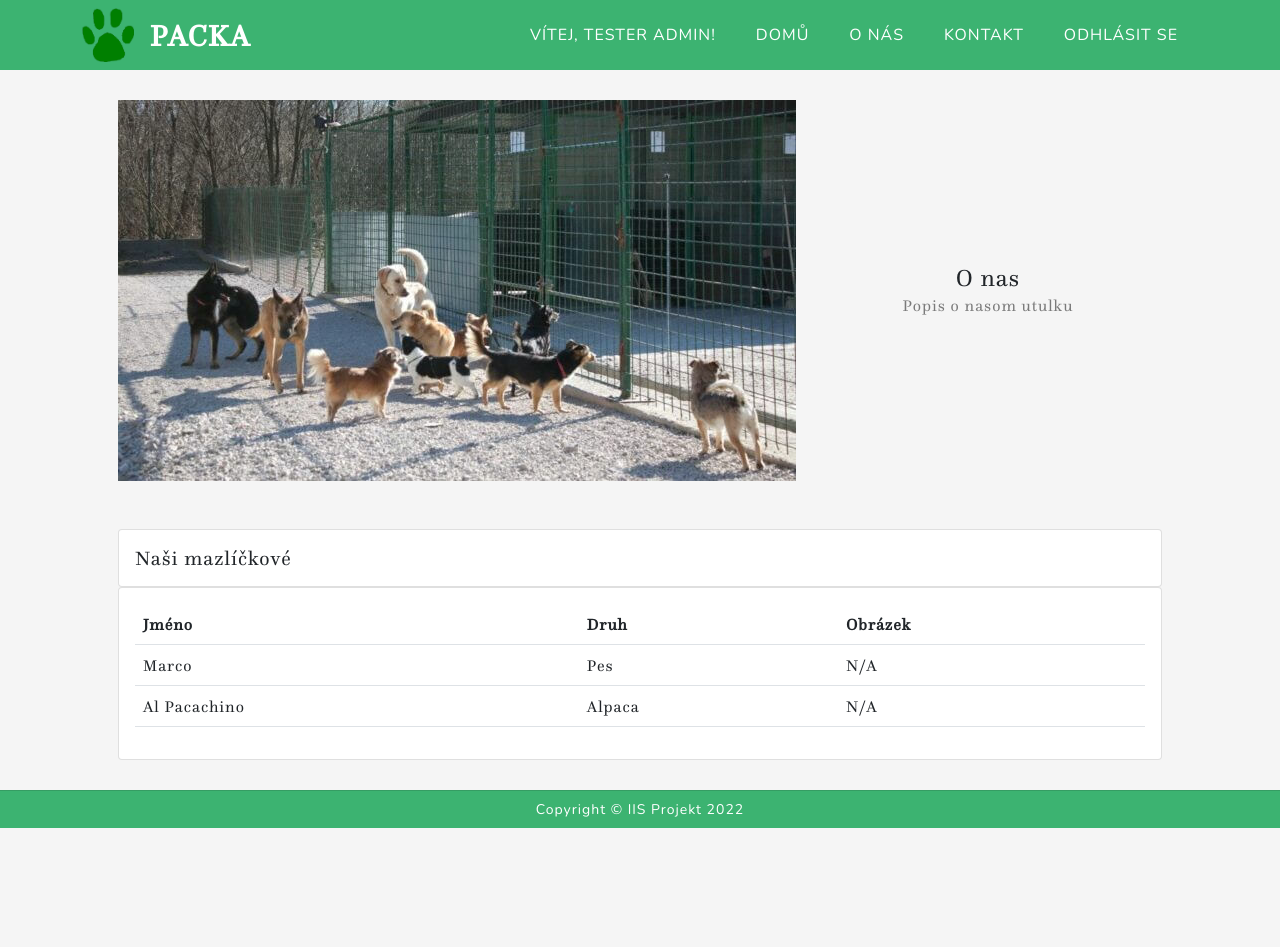
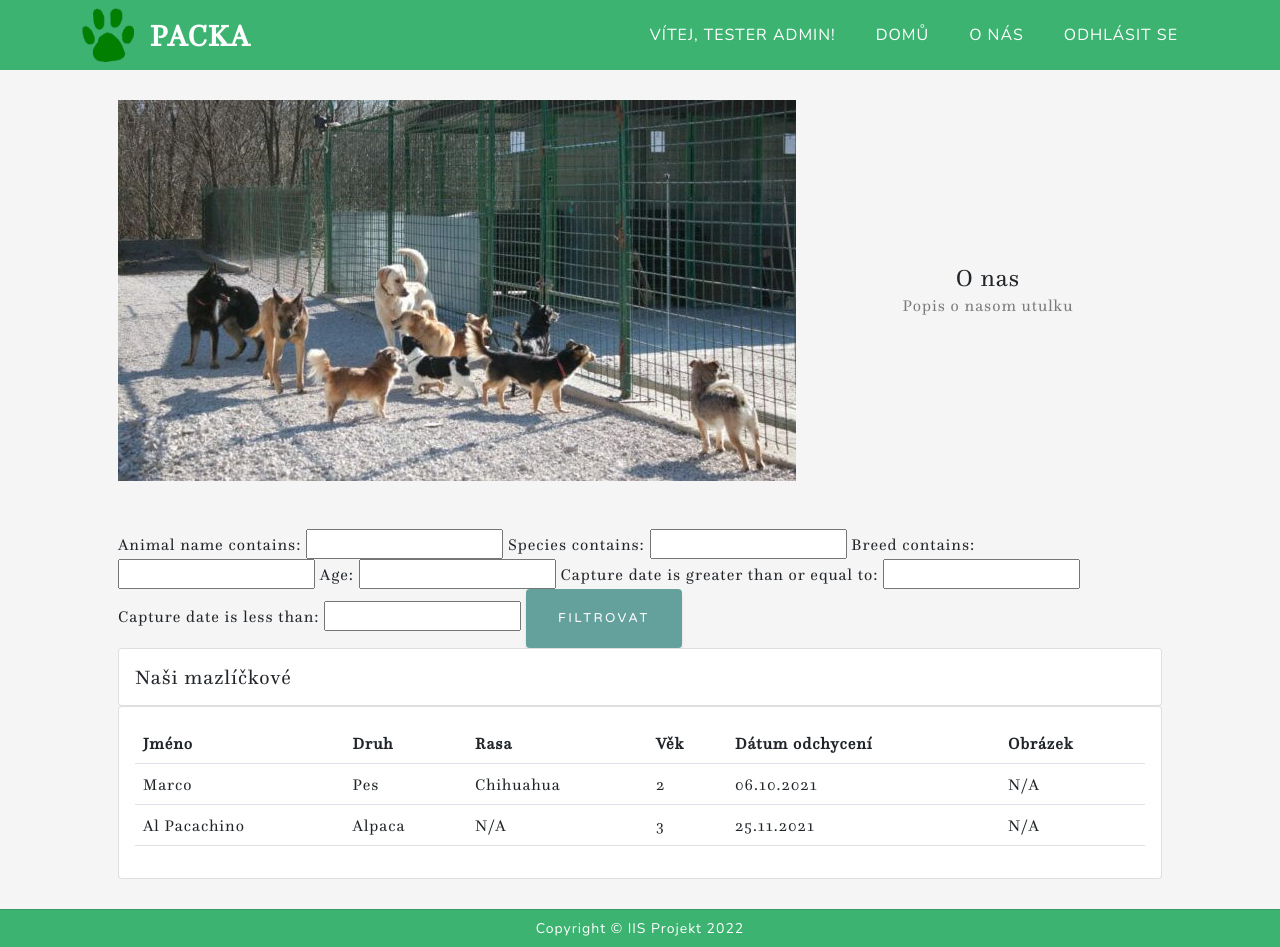
Before and after one commit to MoZZrello/IIS-Project-2022, a Django app: page /about/ in a window 1280 px wide. Before the commit the page ends 828 px from the top, so only its background shows below. Run offline with Django 4.2, Linux system fonts and the light colour scheme; a user stored in the database is signed in; data comes from the database, SQL or seed files in the repository; some libraries are stand-ins or nearby versions; some web fonts are replaced.

Commit message:
Profile page and filters

```diff
--- /dev/null
+++ b/src/IISapp/filters.py
@@ -0,0 +1,16 @@
+import django_filters
+from django_filters import DateFilter, CharFilter
+
+from .models import *
+
+
+class AnimalFilter(django_filters.FilterSet):
+    capture_date_after = DateFilter(field_name="capture_date", lookup_expr="gte")
+    capture_date_before = DateFilter(field_name="capture_date", lookup_expr="lt")
+    animal_name = CharFilter(field_name="animal_name", lookup_expr="icontains")
+    species = CharFilter(field_name="species", lookup_expr="icontains")
+    breed = CharFilter(field_name="breed", lookup_expr="icontains")
+
+    class Meta:
+        model = Animal
+        fields = ['animal_name', 'species', 'breed', 'age']
--- a/src/IISapp/templates/about.html
+++ b/src/IISapp/templates/about.html
@@ -18,6 +18,15 @@
             </div>
         </div>
 
+
+<div class="row">
+    <div class="col">
+        <form method="GET">
+            {{myFilter.form}}
+            <button class="btn btn-primary" type="submit">Filtrovat</button>
+        </form>
+    </div>
+</div>
 <div class="row">
     <div class="col-md">
         <div class="card card-body">
@@ -27,11 +36,17 @@
             <table class="table">
                 <th>Jméno</th>
                 <th>Druh</th>
+                <th>Rasa</th>
+                <th>Věk</th>
+                <th>Dátum odchycení</th>
                 <th>Obrázek</th>
                 {% for i in animals %}
                     <tr>
                         <td>{{i.animal_name}}</td>
                         <td>{{i.species}}</td>
+                        <td>{{i.breed}}</td>
+                        <td>{{i.age}}</td>
+                        <td>{{i.capture_date|date:"d.n.Y"}}</td>
                         <td>{{i.image}}</td>
                     </tr>
 
@@ -40,6 +55,8 @@
         </div>
     </div>
 </div>
+
+
 <!--<div class="row gx-0 mb-5 mb-lg-0 justify-content-center">
     <div class="col-lg-6"><img class="img-fluid" src="{% static 'theme/assets/img/dog.jpg' %}" alt="..." /></div>
     <div class="col-lg-6">
--- a/src/IISapp/templates/navbar.html
+++ b/src/IISapp/templates/navbar.html
@@ -1,8 +1,9 @@
 {% url 'index' as index_url %}
 {% url 'about' as about_url %}
-{% url 'contact' as contact_url %}
+{% url 'walks_calendar' as walks_url %}
 {% url 'login' as login_url %}
 {% url 'logout' as logout_url %}
+{% url 'profil' as profile_url %}
 {% load static %}
 
 <nav class="navbar navbar-expand-lg hs-bg-secondary text-uppercase fixed-top" id="mainNav">
@@ -15,19 +16,25 @@
         </button>
         <div class="collapse navbar-collapse" id="navbarResponsive">
             <ul class="navbar-nav ms-auto">
+
                 {% if user.is_authenticated %}
-                <li class="nav-item mx-0 mx-lg-1"><a class="nav-link py-3 px-0 px-lg-3 rounded">Vítej, {{request.user.full_name}}!</a></li>
+                <li class="nav-item mx-0 mx-lg-1"><a class="nav-link py-3 px-0 px-lg-3 rounded" href="{{ profile_url }}">Vítej, {{request.user.full_name}}!</a></li>
                 {% endif %}
+
                 <li class="nav-item mx-0 mx-lg-1"><a class="nav-link py-3 px-0 px-lg-3 rounded" href="{{ index_url }}">Domů</a></li>
 
                 <li class="nav-item mx-0 mx-lg-1"><a class="nav-link py-3 px-0 px-lg-3 rounded" href="{{ about_url }}">O nás</a></li>
+
                 {% if not user.is_authenticated %}
                 <li class="nav-item mx-0 mx-lg-1"><a class="nav-link py-3 px-0 px-lg-3 rounded" href="{{ login_url }}">Přihlášení</a></li>
                 {% endif %}
+
                 {% if user.is_authenticated %}
-                <li class="nav-item mx-0 mx-lg-1"><a class="nav-link py-3 px-0 px-lg-3 rounded" href="{{ contact_url }}">Kontakt</a></li>
+                    {% if user.role.id == 2 %}
+                    <li class="nav-item mx-0 mx-lg-1"><a class="nav-link py-3 px-0 px-lg-3 rounded" href="{{ walks_url }}">Procházky</a></li>
+                    {% endif %}
 
-                <li class="nav-item mx-0 mx-lg-1"><a class="nav-link py-3 px-0 px-lg-3 rounded" href="{{ logout_url }}">Odhlásit se</a></li>
+                    <li class="nav-item mx-0 mx-lg-1"><a class="nav-link py-3 px-0 px-lg-3 rounded" href="{{ logout_url }}">Odhlásit se</a></li>
                 {% endif %}
             </ul>
         </div>
--- a/src/IISapp/urls.py
+++ b/src/IISapp/urls.py
@@ -8,7 +8,7 @@ urlpatterns = [
     path('login/', views.login_page, name="login"),
     path('logout/', views.logout_user, name="logout"),
     path('register/', views.register_page, name="register"),
-    path('profie/', views.user_profil, name="profil"),
+    path('profil/', views.user_profile, name="profil"),
     path('walk/create/', views.create_walk, name="create_walk"),
     path('walk/calendar/', views.walks_calendar, name="walks_calendar"),
     path('walk/update/<str:pk>/', views.update_walk, name="update_walk"),
--- a/src/IISapp/views.py
+++ b/src/IISapp/views.py
@@ -10,6 +10,7 @@ from django.contrib.auth.decorators import login_required
 from .decorators import *
 from .forms import *
 from .models import *
+from .filters import *
 
 
 def index(request: HttpRequest) -> HttpResponse:
@@ -18,7 +19,11 @@ def index(request: HttpRequest) -> HttpResponse:
 
 def about(request: HttpRequest) -> HttpResponse:
     animals = Animal.objects.all()
-    context = {'animals': animals}
+
+    animalFilter = AnimalFilter(request.GET, queryset=animals)
+    animals = animalFilter.qs
+
+    context = {'animals': animals, 'myFilter': animalFilter}
     return render(request, 'about.html', context)
 
 
@@ -45,6 +50,7 @@ def login_page(request):
     return render(request, 'login.html', context)
 
 
+@login_required(login_url='login')
 def logout_user(request):
     logout(request)
     return redirect('index')
@@ -64,10 +70,16 @@ def register_page(request):
     return render(request, 'register.html', context)
 
 
-def user_profil(request):
-    return render(request, 'profil.html')
+@login_required(login_url='login')
+def user_profile(request):
+    walks = outing_reservation.objects.filter(user_name=request.user.id)
+    print("WALKS: ", walks)
+    context = {'walks': walks}
+    return render(request, 'profil.html', context)
 
 
+@login_required(login_url='login')
+@allowed_users(allowed_roles=['Pečovatel'])
 def create_walk(request):
     form = CreateWalkForm()
 
@@ -81,6 +93,8 @@ def create_walk(request):
     return render(request, 'walk_creator.html', context)
 
 
+@login_required(login_url='login')
+@allowed_users(allowed_roles=['Pečovatel'])
 def update_walk(request, pk):
     reservation = outing_reservation.objects.get(id=pk)
     form = CreateWalkForm(instance=reservation)
@@ -95,6 +109,8 @@ def update_walk(request, pk):
     return render(request, 'walk_creator.html', context)
 
 
+@login_required(login_url='login')
+@allowed_users(allowed_roles=['Pečovatel'])
 def delete_walk(request, pk):
     walk = outing_reservation.objects.get(id=pk)
 
@@ -106,6 +122,7 @@ def delete_walk(request, pk):
     return render(request, 'walk_delete.html', context)
 
 
+@allowed_users(allowed_roles=['Pečovatel'])
 def walks_calendar(request):
     reservations = outing_reservation.objects.all()
     context = {'reservations': reservations}
--- a/src/src/settings.py
+++ b/src/src/settings.py
@@ -38,6 +38,7 @@ INSTALLED_APPS = [
     'django.contrib.sessions',
     'django.contrib.messages',
     'django.contrib.staticfiles',
+    'django_filters',
     'IISapp',
 ]
 
```
Also changed, not shown: src/IISapp/templates/animal_all.html (added, +10 -0 lines), src/IISapp/templates/profil.html (+32 -1 lines), src/IISapp/templates/animal_add.html (renamed from src/IISapp/templates/all_animals.html).
